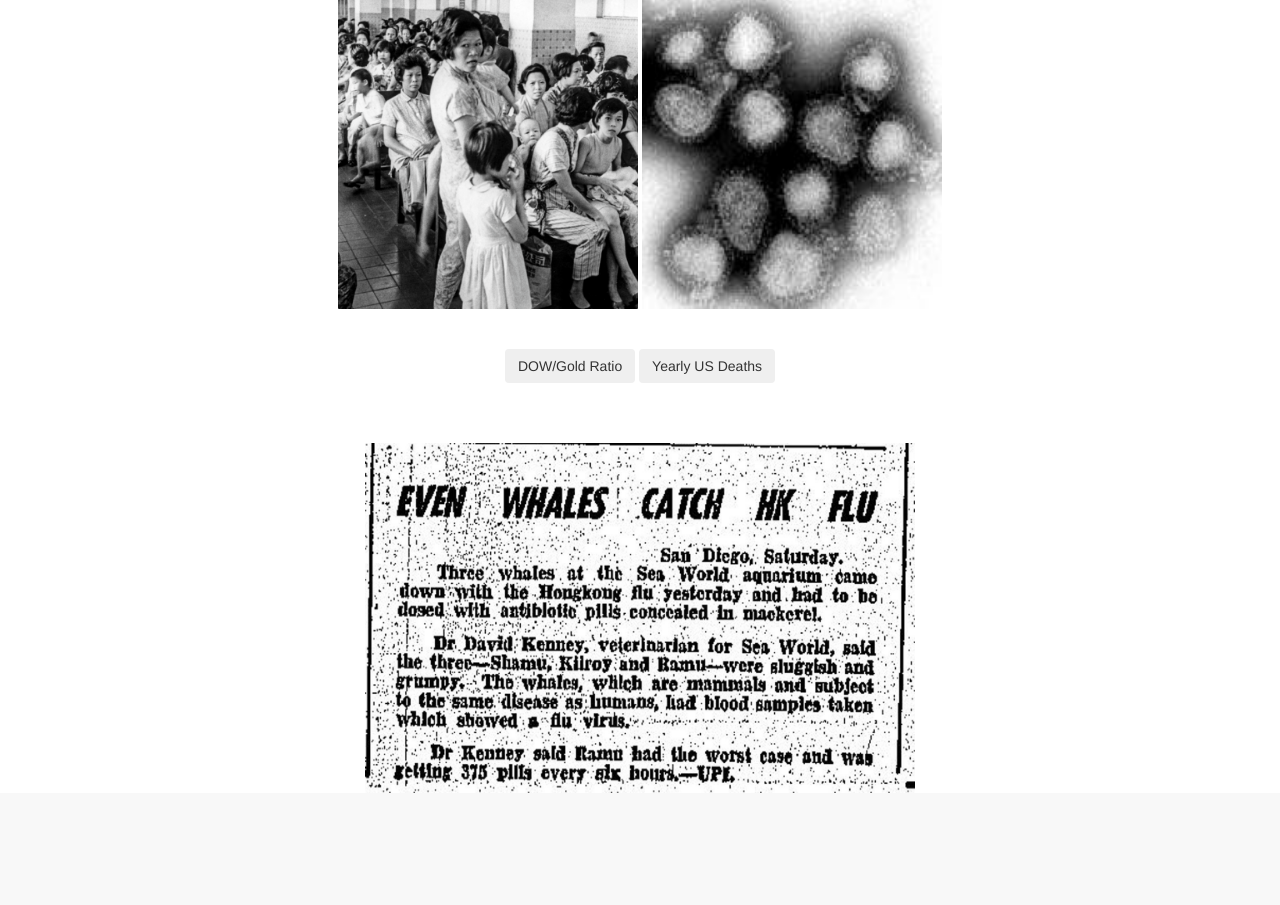
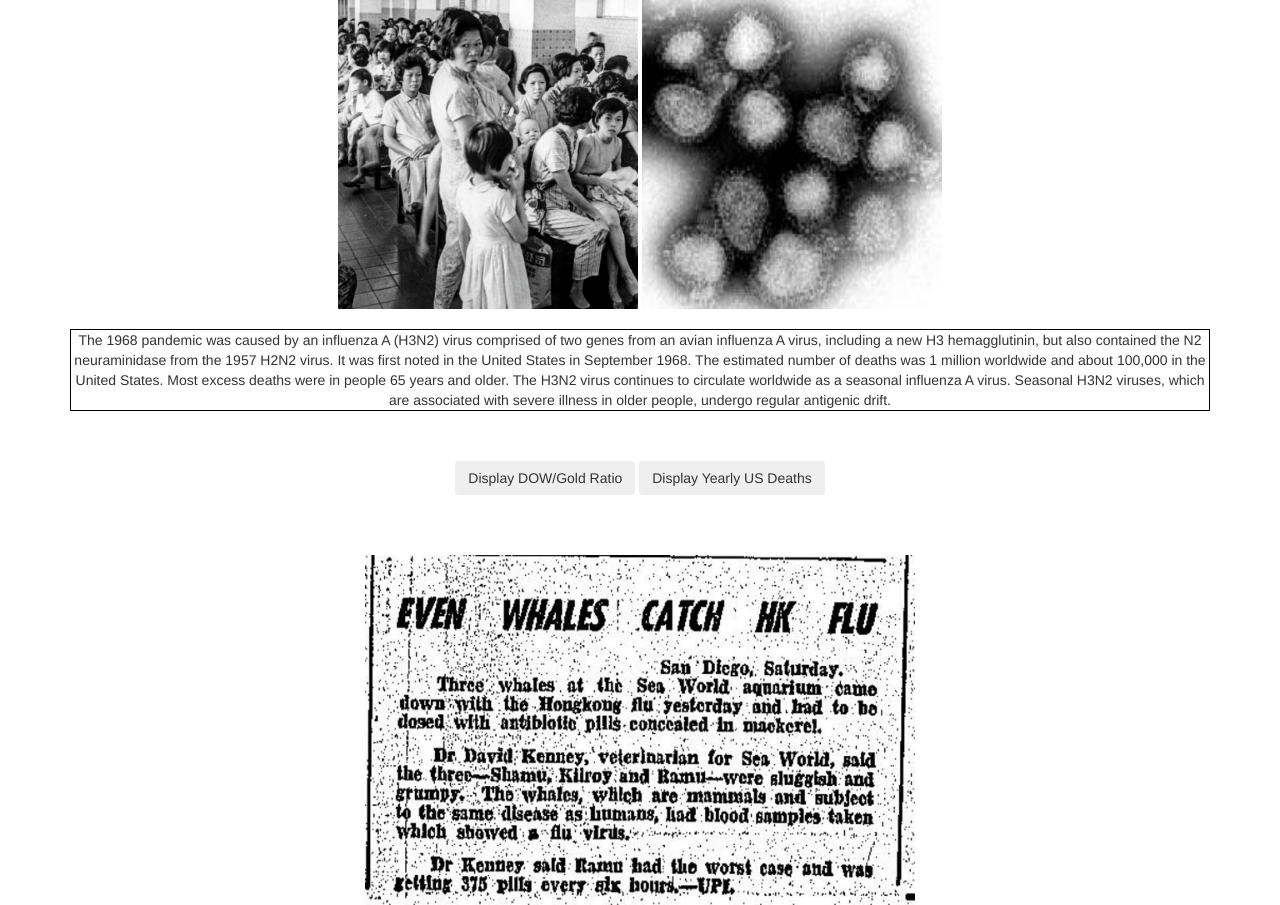
Before and after one commit to pandemicgoldprices/pandemicgoldprices, a Flask app: page /hong_kong_flu in a window 1280 px wide. Shown: the part 143-1048 px from the top of the page. Before the commit the page ends 936 px from the top, so only its background shows below. Run offline with Flask 2, Linux system fonts and the light colour scheme; data that the repository does not hold is empty; some libraries are stand-ins or nearby versions.

Commit message:
modification

```diff
--- a/templates/hong_kong_flu.html
+++ b/templates/hong_kong_flu.html
@@ -40,6 +40,10 @@
         align-items: center;
       }
 
+      p{
+        border: 1px solid black;
+      }
+
       /* Hide the carousel text when the screen is less than 600 pixels wide */
       @media (max-width: 600px) {
         .carousel-caption {
@@ -74,14 +78,21 @@
               <div class="col-sm-12">
                 <img src="hongkongflu.png" style="float:center;width:300px;height:310px;border-radius: 1px;">
                 <img src="influenza_virus.png" style="float:center;width:300px;height:310px;border-radius: 1px">
+                <br>
+                <br>
+
+                <p>The 1968 pandemic was caused by an influenza A (H3N2) virus comprised of two genes from an avian influenza A virus, including a new H3 hemagglutinin, but also contained the N2 neuraminidase from the 1957 H2N2 virus.
+                  It was first noted in the United States in September 1968. The estimated number of deaths was 1 million worldwide and about 100,000 in the United States.
+                   Most excess deaths were in people 65 years and older. The H3N2 virus continues to circulate worldwide as a seasonal influenza A virus.
+                   Seasonal H3N2 viruses, which are associated with severe illness in older people, undergo regular antigenic drift.</p>
               </div>
             </div>
             <br>
             <br>
 
             <div class="buttons">
-              <button id = "myButtonOne" type="button" class="btn btn-secondary center"  onClick="renderDowOverGoldPlot('swineDowGold',{{ data1 }} )">DOW/Gold Ratio </button>
-              <button id = "myButtonTwo" type="button" class="btn btn-secondary" onClick="renderDeathsMonthly('deaths',{{data2}})">Yearly US Deaths</button>
+              <button id = "myButtonOne" type="button" class="btn btn-secondary center"  onClick="renderDowOverGoldPlot('swineDowGold',{{ data1 }} )">Display DOW/Gold Ratio </button>
+              <button id = "myButtonTwo" type="button" class="btn btn-secondary" onClick="renderDeathsMonthly('deaths',{{data2}})">Display Yearly US Deaths</button>
             </div>
             <br>
             <br>
```
